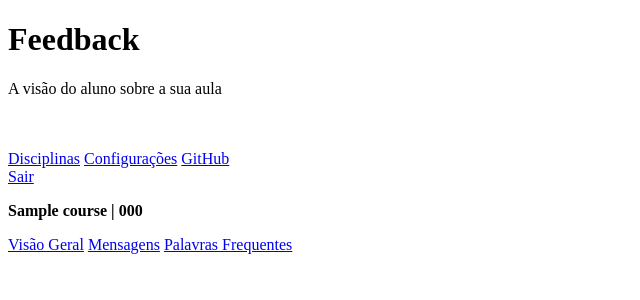
After one commit to Carol111/feedback, a Django app: template apps/course/templates/course/details.html in a window 1280 px wide. The commit adds this page. Shown: the top 300 px of the page, without its empty margins (0-640 px from the left). Run offline with Django 3.2, Linux system fonts and the light colour scheme; the template is opened without the code that fills it: most values are stand-ins (such as "Sample title", 1, 10 or a date in 2020).

Commit message:
Cria página de detalhes da disciplina

```diff
--- /dev/null
+++ b/apps/course/templates/course/details.html
@@ -0,0 +1,12 @@
+{% extends 'core/loggedArea.html' %}
+
+{% block content %}
+    <p class="title"><b>{{course.title}} | {{course.code}}</b></p>
+
+    <a href="{% url 'list_course' %}">Visão Geral</a>
+    <a href="{% url 'add_course' %}">Mensagens</a>
+    <a href="{% url 'add_course' %}">Palavras Frequentes</a>
+
+    {% block sub_content %}
+    {% endblock %}
+{% endblock %}
--- a/apps/course/templates/course/list.html
+++ b/apps/course/templates/course/list.html
@@ -2,8 +2,8 @@
 
 {% block sub_content %}
     {% for course in courses %}
-        <div class='{{course.rating}}'>
+        <a href="{% url 'course_detail' course.code %}" class='{{course.rating}}'>
             {{course.title}} | {{course.code}} | {{course.comments}} mensagens
-        </div>
+        </a>
 	{% endfor %}
 {% endblock %}
--- a/apps/course/views.py
+++ b/apps/course/views.py
@@ -38,3 +38,9 @@ def add_course(request):
             return redirect('add_course')
 
     return render(request, 'course/add.html', {'form':form})
+
+@login_required
+def course_detail(request, course_code):
+    course = Course.objects.get(code=course_code)
+
+    return render(request, 'course/details.html', {'course':course})
--- a/feedback/urls.py
+++ b/feedback/urls.py
@@ -20,7 +20,7 @@ from django.contrib.auth import views
 from apps.core.views import home, about
 from apps.userprofile.views import register, settings
 from apps.period.views import add_period, list_period
-from apps.course.views import add_course, list_course
+from apps.course.views import add_course, list_course, course_detail
 
 urlpatterns = [
     #FRONTPAGE
@@ -34,6 +34,7 @@ urlpatterns = [
     path('period/list', list_period, name='list_period'),
     path('course/add', add_course, name='add_course'),
     path('course/list', list_course, name='list_course'),
+    path('course/<slug:course_code>/', course_detail, name='course_detail'),
 
     # AUTH
     path('register/', register, name='register'),
```
